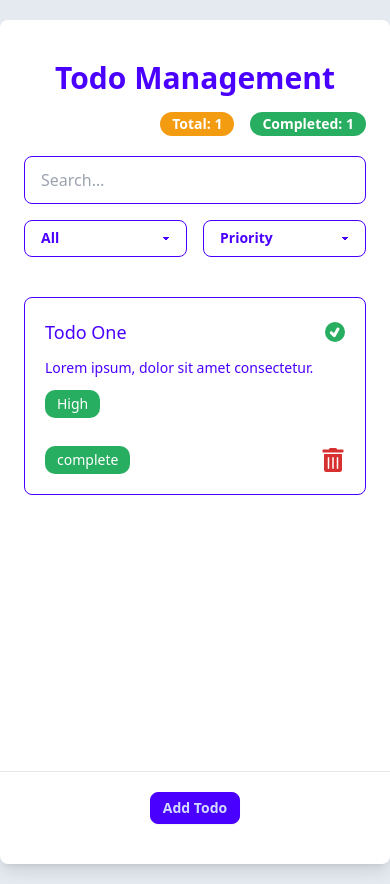
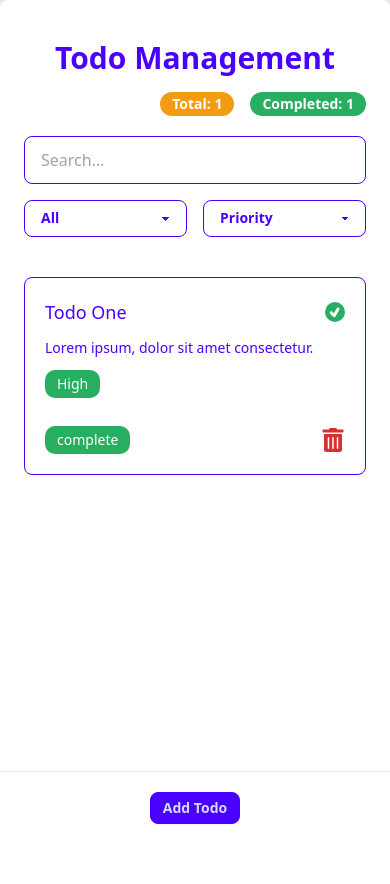
Before and after one commit to Najmul890/todo-app-react, a React (Vite) app: page / in a window 390 px wide. After the commit the page ends 844 px from the top, so only its background shows below. Built offline with nearby package versions, Linux system fonts and the light colour scheme.

Commit message:
few more comments added while filtering todos in app.jsx

```diff
--- a/src/App.jsx
+++ b/src/App.jsx
@@ -14,18 +14,22 @@ function App() {
   const [statusFilterValue, setStatusFilterValue] = useState("");
   const [searchParams, setSearchParams] = useState("");
 
+  // todos of initial state is set as filtered todos initially
   let filteredTodos = [...state.todos];
 
+  // filtering todos via search params
   filteredTodos = state.todos.filter((todo) =>
     todo.title.toLowerCase().includes(searchParams.toLowerCase())
   );
 
+  // filtering todos via todo priority
   if (priorityFilterValue) {
     filteredTodos = filteredTodos.filter(
       (todo) => todo.priority === priorityFilterValue
     );
   }
 
+  // filtering todos via todo status
   if (statusFilterValue) {
     filteredTodos = filteredTodos.filter(
       (todo) => todo.status === statusFilterValue
@@ -52,7 +56,7 @@ function App() {
 
   return (
     <TodoContext.Provider value={value}>
-      <div className=" min-h-screen py-5 flex justify-center items-center ">
+      <div className=" min-h-screen py-0 sm:py-5 flex justify-center items-center ">
         <div className=" bg-white min-h-screen sm:min-h-[500px] shadow-lg w-full sm:w-[96%] xl:w-3/4 rounded-lg py-10 px-6 xl:px-10 m-auto ">
           <ActionsContainer />
           <TodoListContainer />
```
